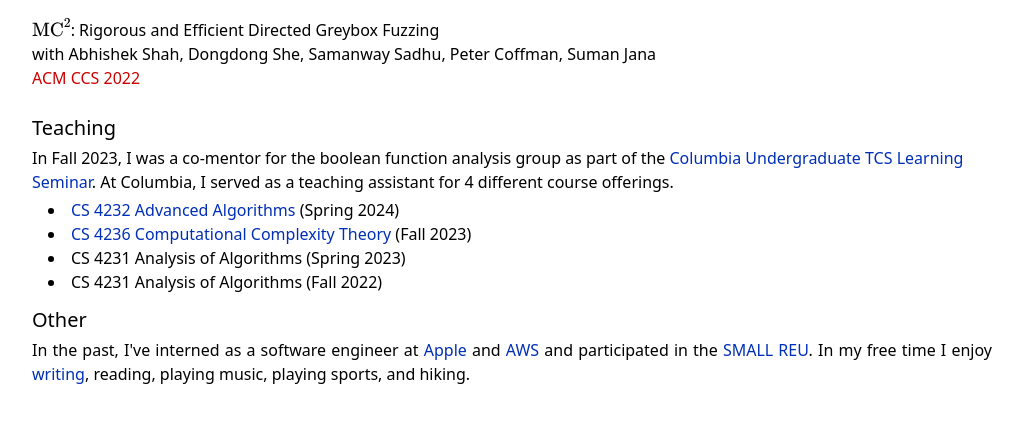
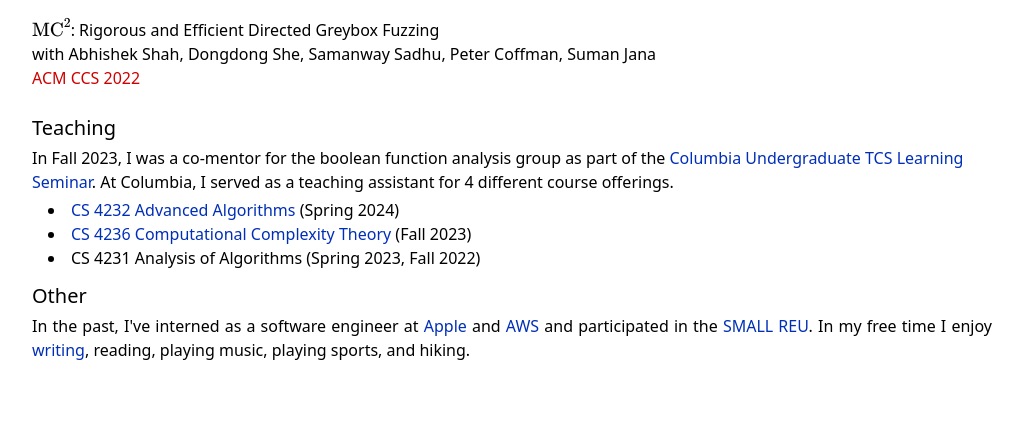
Before and after one commit to KrishSingal/KrishSingal.github.io, a website: page index.html in a window 1280 px wide. Shown: the part 379-813 px from the top of the page, without its empty margins (128-1151 px from the left). Drawn offline with nearby package versions, Linux system fonts and the light colour scheme.

Commit message:
Cleaned TA list

```diff
--- a/index.html
+++ b/index.html
@@ -203,12 +203,9 @@
                     <a href="https://www.henryyuen.net/classes/fall2023_complexity/" class="blue click" target="_blank" rel="noopener noreferrer"> CS 4236 Computational Complexity Theory </a>  (Fall 2023)
                 </li>
                 <li>
-                    CS 4231 Analysis of Algorithms (Spring 2023)
+                    CS 4231 Analysis of Algorithms (Spring 2023, Fall 2022)
 
                     <!--[<a href="Spring 2023 TA Evaluations.pdf" class="blue click" target="_blank" rel="noopener noreferrer">evaluations</a>]-->
-                </li>
-                <li>
-                    CS 4231 Analysis of Algorithms (Fall 2022)
                 </li>
             </ul>
 
```
